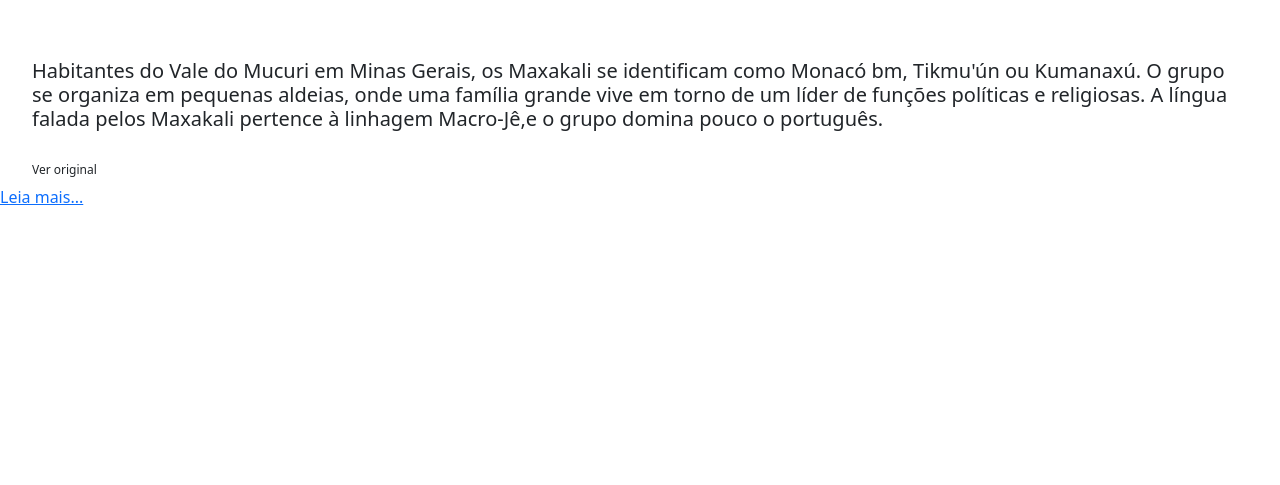
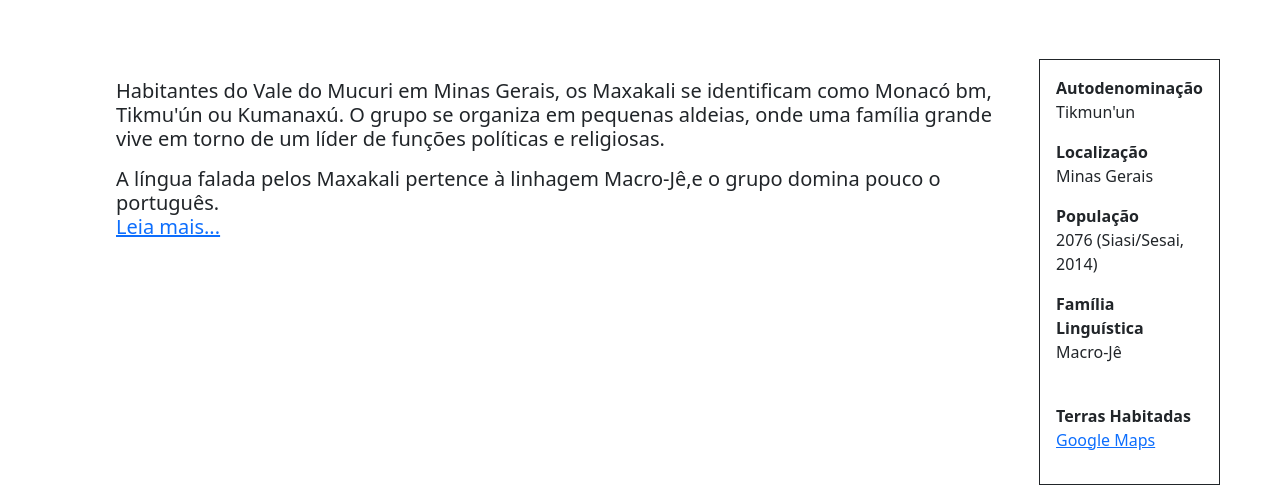
Before and after one commit to ICEI-PUC-Minas-PMV-SI/pmv-si-2021-1-e1-proj-web-t1-wikipedia-indigenas, a plain HTML site: page src/tribos/maxakali.html in a window 1280 px wide. Shown: the part 426-911 px from the top of the page. Before the commit the page ends 800 px from the top, so only its background shows below. Drawn offline with nearby package versions, Linux system fonts and the light colour scheme.

Commit message:
resumi conteudo e criei .css para tribos

```diff
--- /dev/null
+++ b/src/css/tribos.css
@@ -0,0 +1,28 @@
+
+.tribo-txt {
+  padding: 1em;
+  margin-top: 0;
+  margin-bottom: 0.5rem;
+  font-weight: 500;
+  font-size: 20px;
+  line-height: 1.2;
+}
+
+/* main/middle column */
+.mcol {
+  padding-left: 96px;
+}
+
+/* right column */
+.rcol {
+  padding: 1em 1em 1em 1em;
+  border-width: 1px;
+  border-style: solid;
+  margin: 0 60px 0 15px;
+  width: 30%;
+}
+
+.content-wrapper {
+  display: flex;
+  flex-direction: row;
+}
--- a/src/tribos/maxakali.html
+++ b/src/tribos/maxakali.html
@@ -6,6 +6,7 @@
   <meta charset="UTF-8" />
   <link rel="stylesheet" type="text/css" href="../css/bootstrap.min.css">
   <link rel="stylesheet" type="text/css" href="../css/wiki.css">
+  <link rel="stylesheet" type="text/css" href="../css/tribos.css">
 </head>
 
 <body>
@@ -22,21 +23,44 @@
     <section>
 
       <br/>
-      <div>
-        <h2 style="font-size: 20px;">Habitantes do Vale do Mucuri em Minas Gerais,
-          os Maxakali se identificam como Monacó bm, Tikmu'ún ou
-          Kumanaxú. O grupo se organiza em pequenas aldeias, onde
-          uma família grande vive em torno de um líder de funções
-          políticas e religiosas.
+      <div class="content-wrapper">
 
-          A língua falada pelos Maxakali pertence à linhagem
-          Macro-Jê,e o grupo domina pouco o português.<br/><br/></h2>
+        <div class="mcol">
 
-      </div>
+          <div class="tribo-txt">
+            <p>Habitantes do Vale do Mucuri em Minas Gerais,
+              os Maxakali se identificam como Monacó bm, Tikmu'ún ou
+              Kumanaxú. O grupo se organiza em pequenas aldeias, onde
+              uma família grande vive em torno de um líder de funções
+              políticas e religiosas.
+            </p>
+            <p>
+              A língua falada pelos Maxakali pertence à linhagem
+              Macro-Jê,e o grupo domina pouco o português.
+              <br>
+              <a href="https://pib.socioambiental.org/pt/Povo:Maxakali" target="_blank">Leia mais...</a>
+            </p>
+          </div> <!-- tribo-txt -->
+
+        </div> <!-- mcol -->
+
+        <div class="rcol">
+          <b>Autodenominação</b><br>
+          <p>Tikmun'un</p>
+          <b>Localização</b><br>
+          <p>Minas Gerais</p>
+          <b>População</b>
+          <p>2076 (Siasi/Sesai, 2014)</p>
+          <b>Família Linguística</b><br>
+          <p>Macro-Jê</p><br>
+          <b>Terras Habitadas</b>
+          <p><a href="link aqui" target="_blank">Google Maps</a></p>
+        </div> <!-- rcol -->
+
+      </div> <!-- content-wrapper -->
 
       <div>
-        <h2 style="font-size: 12px;">Ver original</h2>
-        <a href="" target="_blank">Leia mais...</a>
+
       </div>
 
     </section>
```
